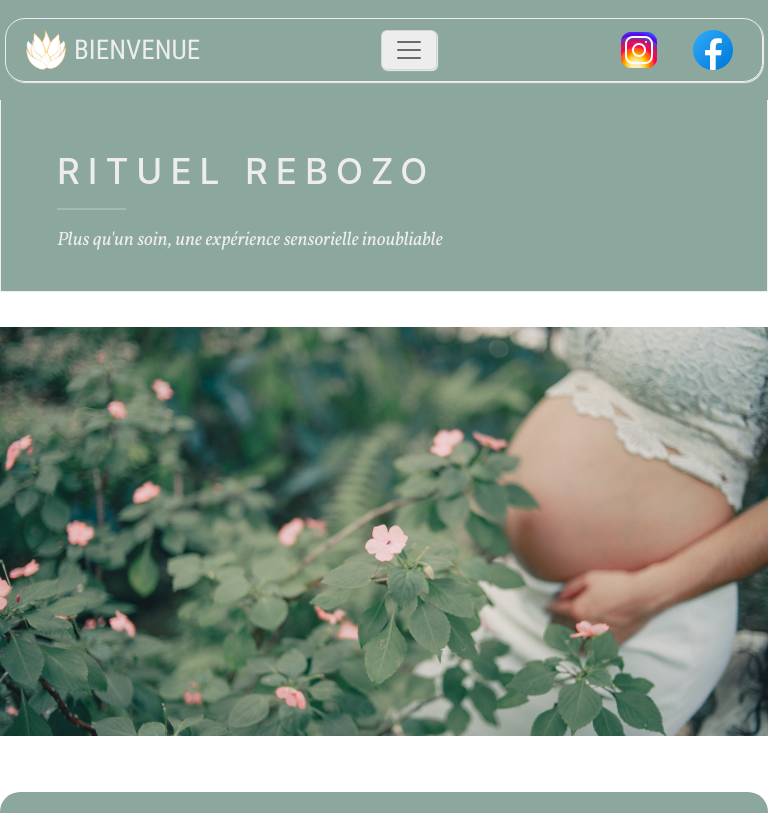
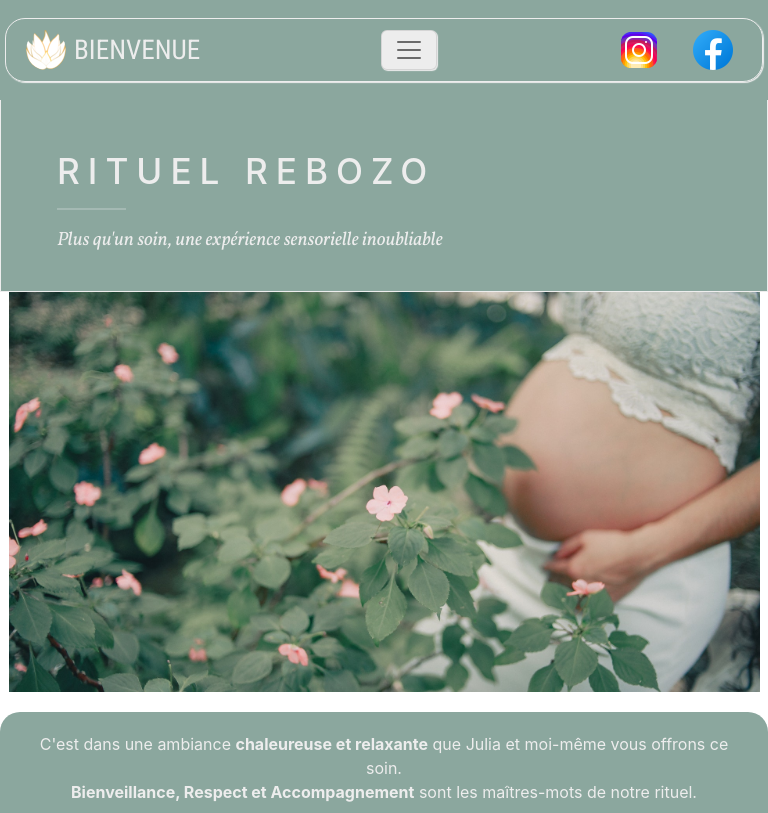
Before and after one commit to DavyHaYehoudi/CindyWebsite, a React (Create React App) app: page /rebozo in a window 768 px wide. Shown: the top 813 px of the page. Built offline with nearby package versions, Linux system fonts and the light colour scheme.

Commit message:
ajustement img background

```diff
--- a/src/styles/responsive.css
+++ b/src/styles/responsive.css
@@ -1,5 +1,6 @@
 @media screen and (max-width: 380px) {
-  h1,h2{
+  h1,
+  h2 {
     font-size: var(--fs-3) !important;
   }
   .homePage h1 i {
@@ -8,13 +9,10 @@
   .subtitle_homePage {
     font-size: var(--fs-2);
   }
-  .bg-img {
-    height: 20vh !important;
-  }
   .bandeau {
     padding: 9.3rem 1.25rem 1.25rem 1rem;
   }
-  .contactButton{
+  .contactButton {
     font-size: var(--fs-2);
   }
 }
@@ -31,7 +29,7 @@
     justify-content: center;
     width: 100%;
   }
-  .lateralBar{
+  .lateralBar {
     display: none;
   }
   .contactButton {
@@ -52,36 +50,19 @@
     width: 100%;
     margin: 5px;
   }
-  .bg-img {
-    height: 30vh;
-  }
 }
 @media screen and (min-width: 501px) and (max-width: 1024px) {
   .btn-testimony {
     font-size: 60%;
   }
-  .bg-img {
-    height: 40vh;
-  }
 }
 
-@media screen and (min-width: 750px) and (max-width: 1024px) {
-  .bg-img {
-    height: 60vh;
-  }
-}
-@media screen and (min-width: 1025px) and (max-width: 1250px) {
-  .bg-img {
-    height: 70vh;
-  }
-}
 @media screen and (max-width: 1250px) {
   .bg-img {
     background-size: contain;
     background-attachment: inherit;
     background-repeat: no-repeat;
   }
-
   .footer_block1,
   .footer_block2,
   .footer_block3 {
```
